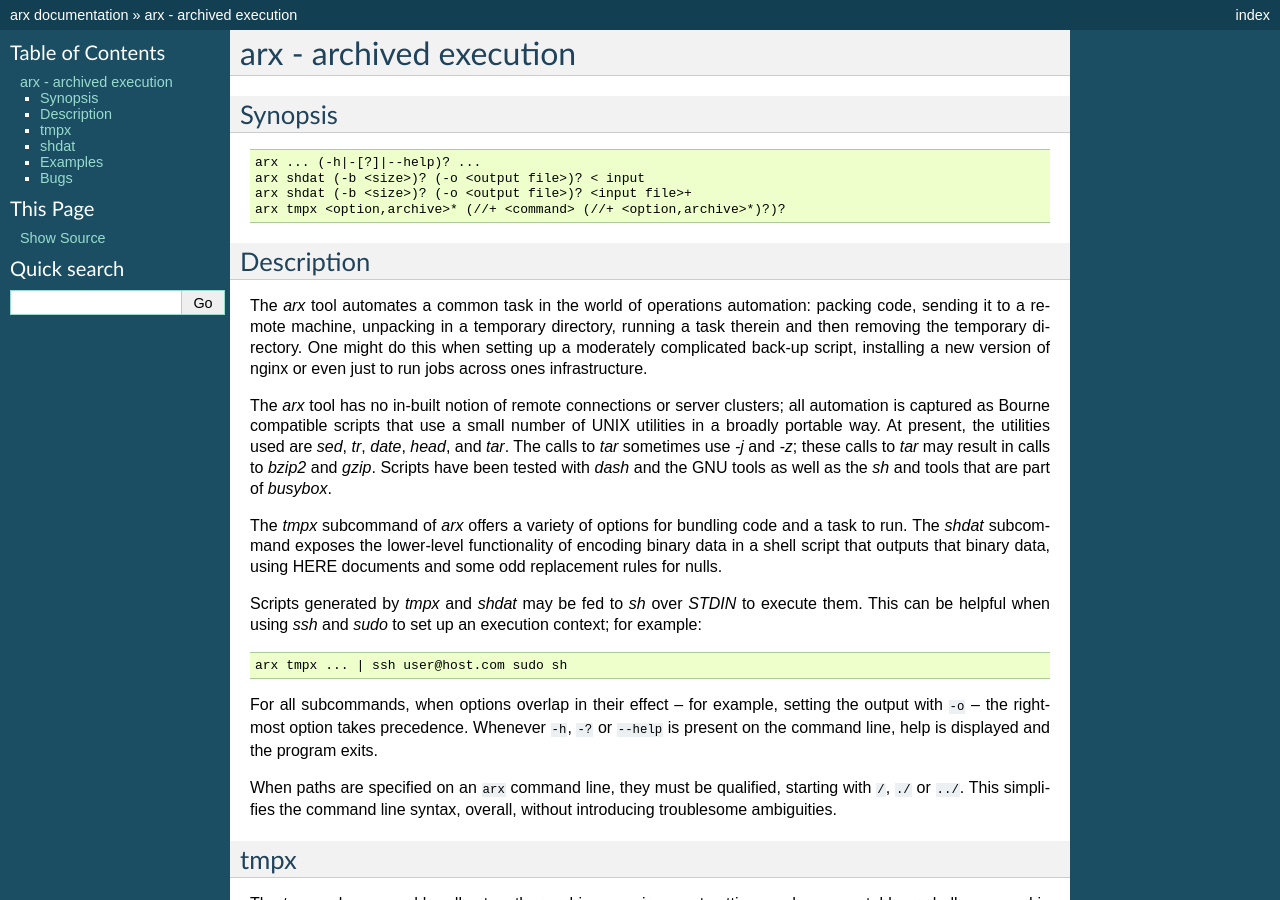
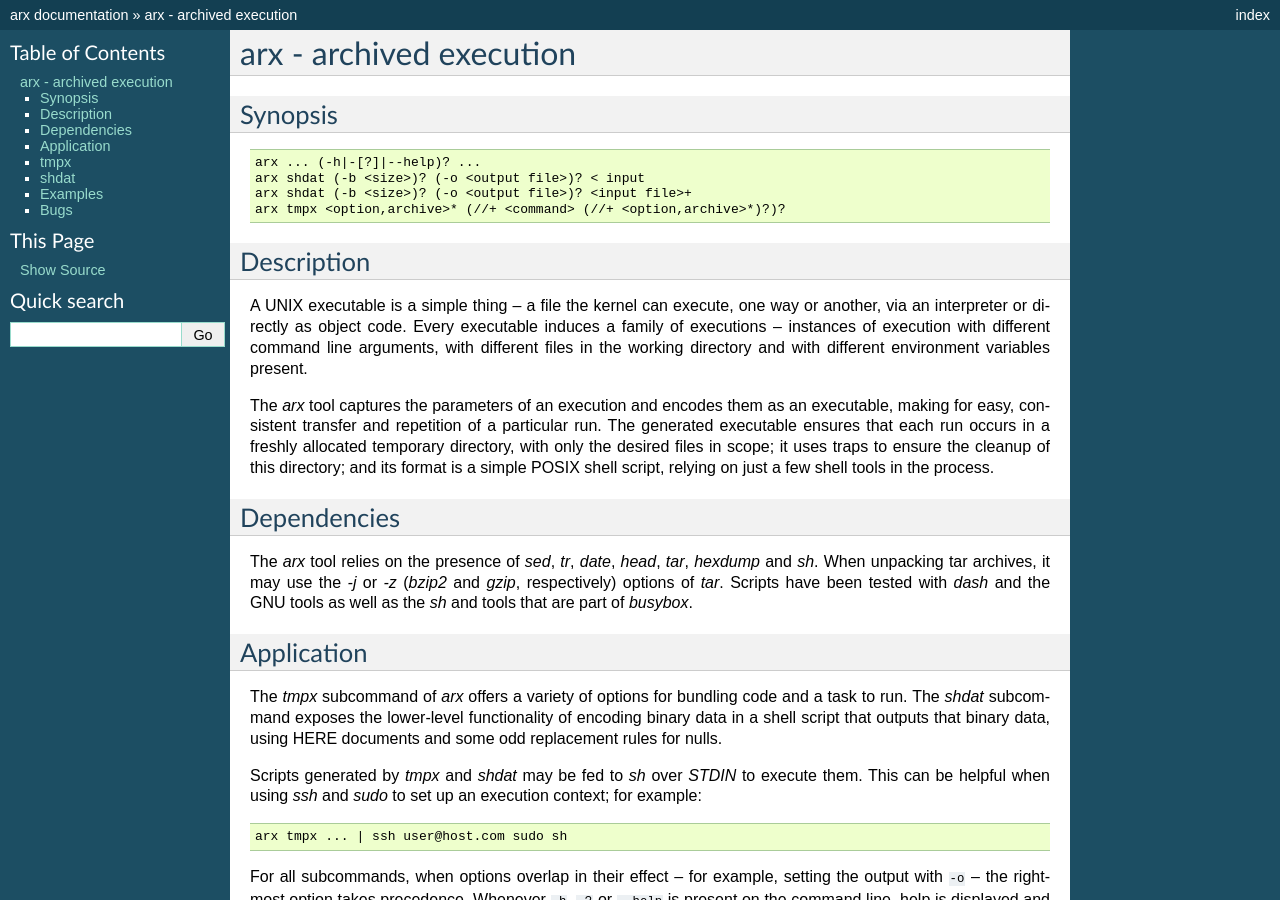
Before and after one commit to solidsnack/arx, a Sphinx documentation site: the page built from docs/index.rst, in a window 1280 px wide and 900 px high. Built offline with Sphinx 7.4.7, drawn with Linux system fonts in a browser that asks for light colours.

Commit message:
Rewrite of intro material.

```diff
--- a/docs/index.rst
+++ b/docs/index.rst
@@ -15,20 +15,30 @@ Synopsis
 Description
 -----------
 
-The `arx` tool automates a common task in the world of operations automation:
-packing code, sending it to a remote machine, unpacking in a temporary
-directory, running a task therein and then removing the temporary directory.
-One might do this when setting up a moderately complicated back-up script,
-installing a new version of nginx or even just to run jobs across ones
-infrastructure.
+A UNIX executable is a simple thing -- a file the kernel can execute, one way
+or another, via an interpreter or directly as object code. Every executable
+induces a family of executions -- instances of execution with different
+command line arguments, with different files in the working directory and with
+different environment variables present.
 
-The `arx` tool has no in-built notion of remote connections or server
-clusters; all automation is captured as Bourne compatible scripts that use a
-small number of UNIX utilities in a broadly portable way. At present, the
-utilities used are `sed`, `tr`, `date`, `head`, and `tar`. The calls to `tar`
-sometimes use `-j` and `-z`; these calls to `tar` may result in calls to
-`bzip2` and `gzip`. Scripts have been tested with `dash` and the GNU tools as
-well as the `sh` and tools that are part of `busybox`.
+The `arx` tool captures the parameters of an execution and encodes them as an
+executable, making for easy, consistent transfer and repetition of a
+particular run. The generated executable ensures that each run occurs in a
+freshly allocated temporary directory, with only the desired files in scope;
+it uses traps to ensure the cleanup of this directory; and its format is a
+simple POSIX shell script, relying on just a few shell tools in the process.
+
+Dependencies
+------------
+
+The `arx` tool relies on the presence of `sed`, `tr`, `date`, `head`, `tar`,
+`hexdump` and `sh`. When unpacking tar archives, it may use the `-j` or `-z`
+(`bzip2` and `gzip`, respectively) options of `tar`. Scripts have been tested
+with `dash` and the GNU tools as well as the `sh` and tools that are part of
+`busybox`.
+
+Application
+-----------
 
 The `tmpx` subcommand of `arx` offers a variety of options for bundling code
 and a task to run. The `shdat` subcommand exposes the lower-level
```
